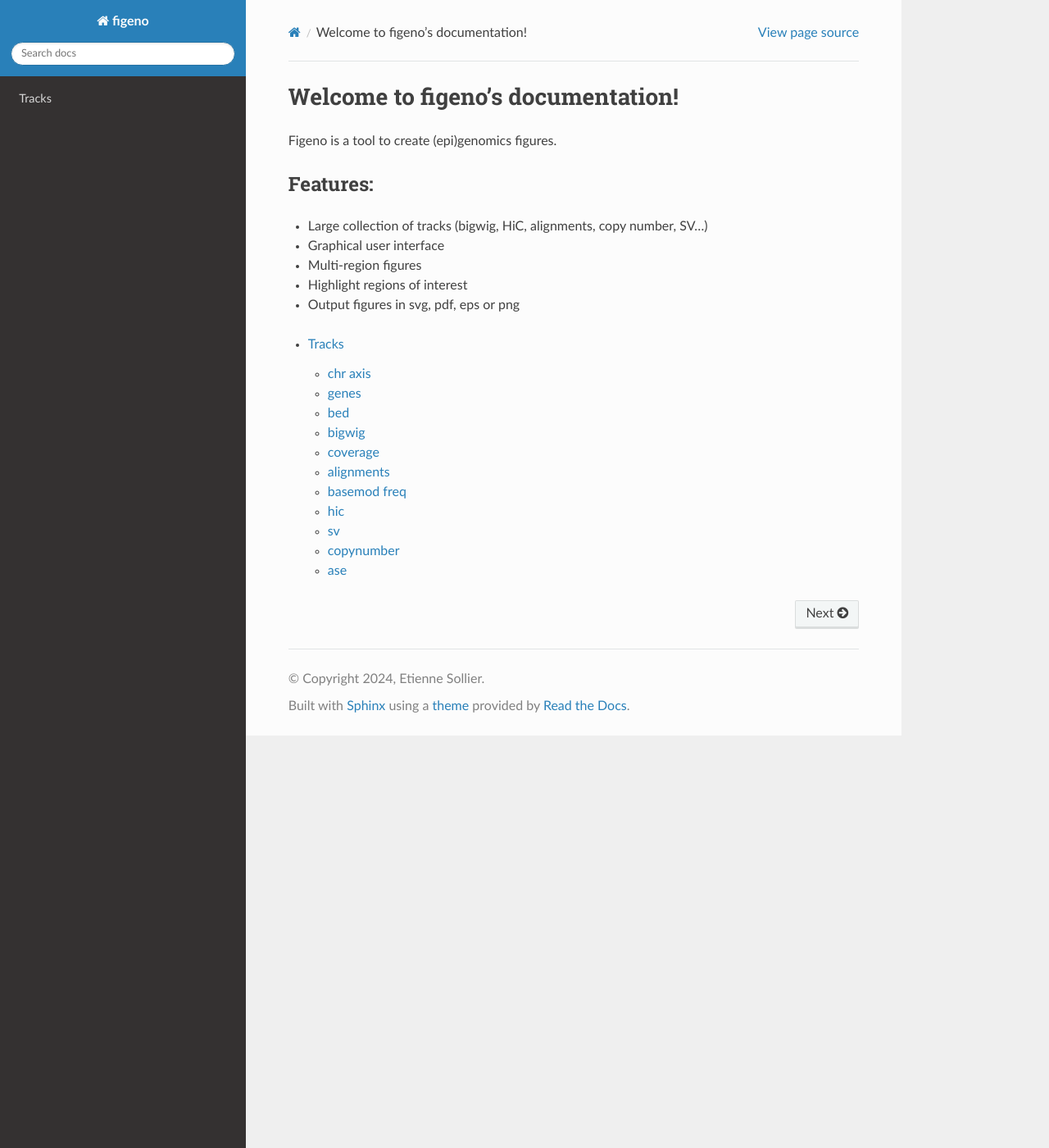
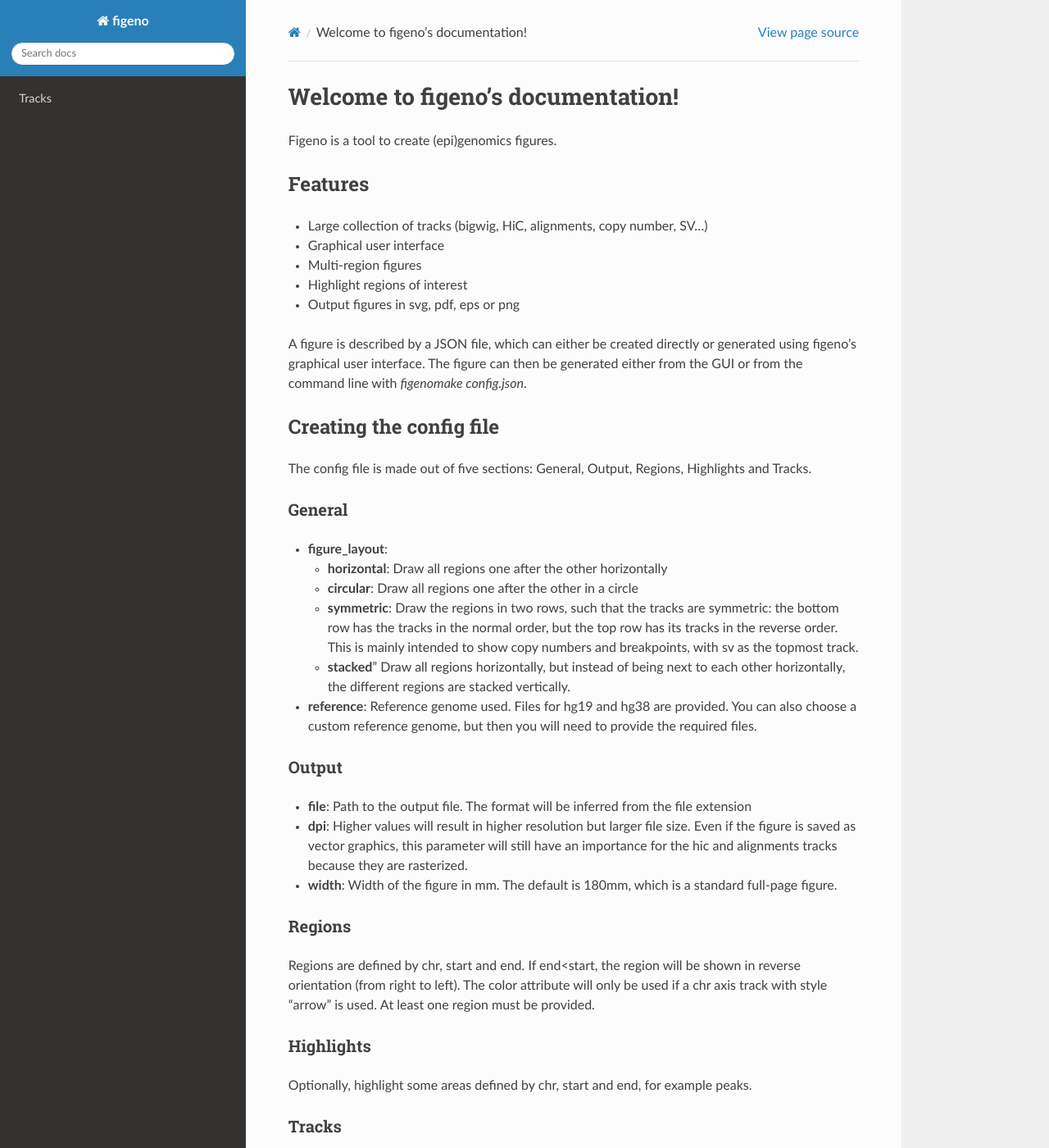
Before and after one commit to CompEpigen/figeno, a Sphinx documentation site: the page built from docs/index.rst, in a window 1280 px wide and 1400 px high. Shown: the whole window at 82% size. Built offline with Sphinx 7.4.7 and the Read the Docs theme 2.0.0, drawn with Linux system fonts in a browser that asks for light colours.

Commit message:
update docs

```diff
--- a/docs/content/tracks/HiC.rst
+++ /dev/null
@@ -1,4 +0,0 @@
-HiC
-==========
-
-Show HiC data (from a .cool file).
--- a/docs/content/tracks/alignments.rst
+++ /dev/null
@@ -1,4 +0,0 @@
-alignments
-==========
-
-Show reads from a bam file. Can be colored according to base modifications, eg CpG methylation.
--- a/docs/content/tracks/bigwig.rst
+++ /dev/null
@@ -1,4 +0,0 @@
-bigwig
-==========
-
-A bigwig track (eg CHIPseq, ATACseq...)
--- a/docs/content/tracks/chr_axis.rst
+++ /dev/null
@@ -1,4 +0,0 @@
-chr axis
-==========
-
-Chromosome axis
--- a/docs/content/tracks/coverage.rst
+++ /dev/null
@@ -1,4 +0,0 @@
-coverage
-==========
-
-Coverage for a bam file.
--- a/docs/content/tracks/genes.rst
+++ /dev/null
@@ -1,4 +0,0 @@
-genes
-==========
-
-Show genes in the region.
--- a/docs/index.rst
+++ b/docs/index.rst
@@ -17,7 +19,51 @@ Features:
 * Highlight regions of interest
 * Output figures in svg, pdf, eps or png
 
+A figure is described by a JSON file, which can either be created directly or generated using figeno's graphical user interface. The figure can then be generated either from the GUI or from the command line with `figenomake config.json`.
+
+
+Creating the config file
+------------------------
+The config file is made out of five sections: General, Output, Regions, Highlights and Tracks.
+
+General
+^^^^^^^
+
+* **figure_layout**:
+
+  * **horizontal**: Draw all regions one after the other horizontally
+
+  * **circular**: Draw all regions one after the other in a circle
+
+  * **symmetric**: Draw the regions in two rows, such that the tracks are symmetric: the bottom row has the tracks in the normal order, but the top row has its tracks in the reverse order. This is mainly intended to show copy numbers and breakpoints, with sv as the topmost track.
+
+  * **stacked**" Draw all regions horizontally, but instead of being next to each other horizontally, the different regions are stacked vertically.
+* **reference**: Reference genome used. Files for hg19 and hg38 are provided. You can also choose a custom reference genome, but then you will need to provide the required files.
+
+Output
+^^^^^^
+
+* **file**: Path to the output file. The format will be inferred from the file extension
+* **dpi**: Higher values will result in higher resolution but larger file size. Even if the figure is saved as vector graphics, this parameter will still have an importance for the hic and alignments tracks because they are rasterized.
+* **width**: Width of the figure in mm. The default is 180mm, which is a standard full-page figure.
+
+Regions
+^^^^^^^
+
+Regions are defined by chr, start and end. If end<start, the region will be shown in reverse orientation (from right to left). The color attribute will only be used if a chr axis track with style "arrow" is used. At least one region must be provided.
+
+
+
+Highlights
+^^^^^^^^^^
+
+Optionally, highlight some areas defined by chr, start and end, for example peaks.
+
+Tracks
+^^^^^^
+
+
 .. toctree::
-   :maxdepth: 2
+   :maxdepth: 1
 
    content/tracks
```
Also changed, not shown: other parts of docs/index.rst (+3 -1 lines).
